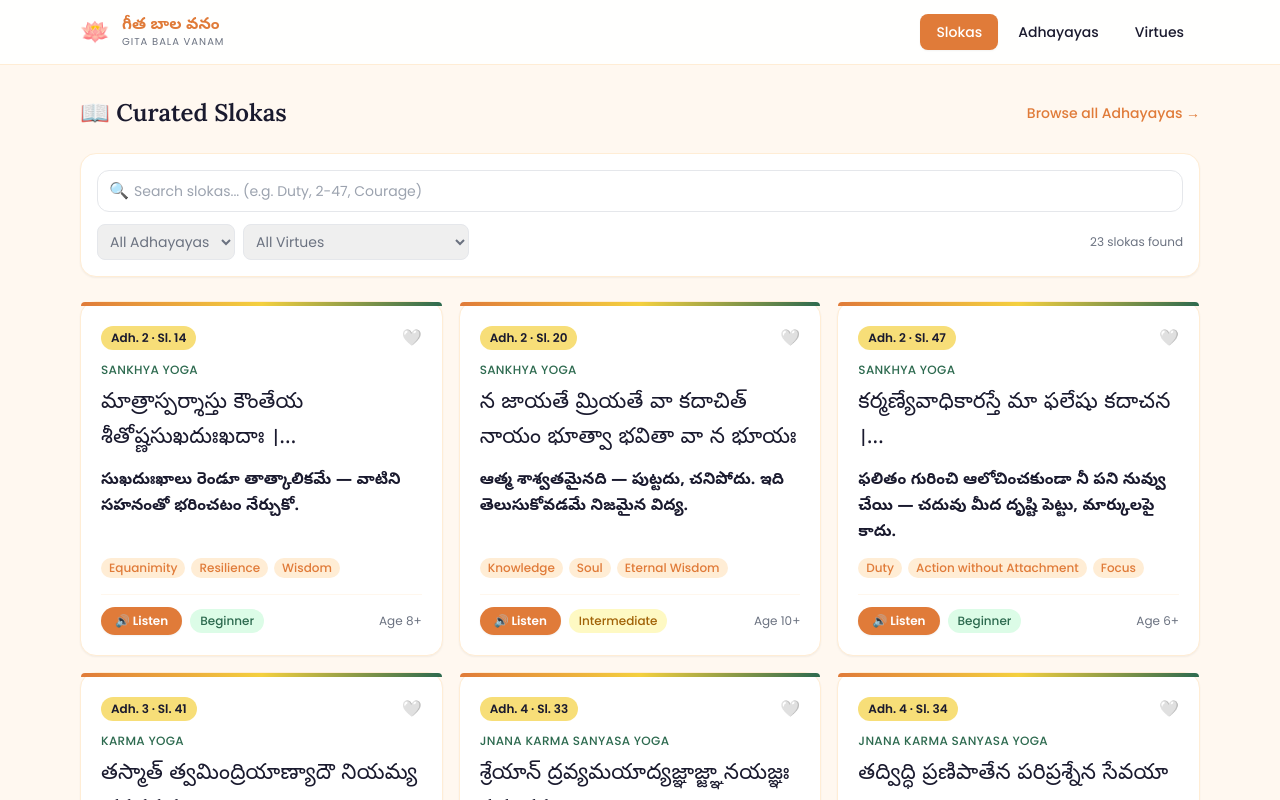
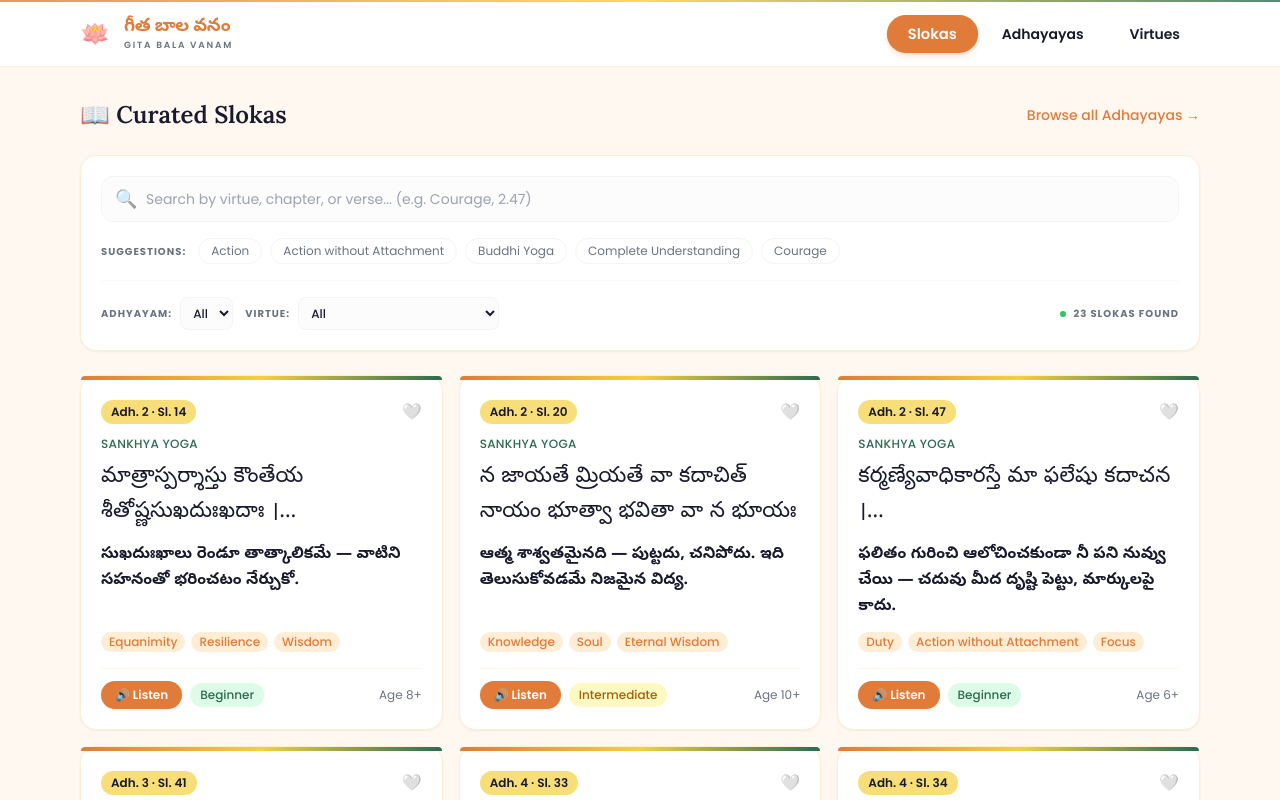
Before and after one commit to ppavankumar19/gita-bodha, a React (Vite) app: page /slokas in a window 1280 px wide. Shown: the top 800 px of the page. Built offline with nearby package versions, Linux system fonts and the light colour scheme.

Commit message:
feat(ui): add search suggestions and premium header aesthetic

```diff
--- a/src/components/Header.jsx
+++ b/src/components/Header.jsx
@@ -11,32 +11,38 @@ export default function Header() {
   const [menuOpen, setMenuOpen] = useState(false);
 
   return (
-    <header className="bg-white/90 backdrop-blur-sm border-b border-orange-100 sticky top-0 z-50">
+    <header className="bg-white/95 backdrop-blur-md border-b border-orange-100 sticky top-0 z-50 transition-all duration-300">
+      {/* Top accent line */}
+      <div className="h-0.5 bg-gradient-to-r from-primary via-accent to-secondary opacity-80" />
+
       <div className="max-w-6xl mx-auto px-4 h-16 flex items-center justify-between">
 
         {/* Logo */}
-        <Link to="/" className="flex items-center gap-3 group">
-          <span className="text-2xl group-hover:scale-110 transition-transform duration-200">🪷</span>
+        <Link to="/" className="flex items-center gap-3.5 group active:scale-95 transition-transform">
+          <div className="relative">
+            <span className="text-2xl block group-hover:rotate-12 transition-transform duration-300">🪷</span>
+            <div className="absolute inset-0 bg-primary/20 blur-xl rounded-full opacity-0 group-hover:opacity-100 transition-opacity" />
+          </div>
           <div className="leading-tight">
-            <div className="font-telugu font-bold text-primary text-base leading-tight">
+            <div className="font-telugu font-bold text-primary text-lg leading-tight tracking-tight">
               గీత బాల వనం
             </div>
-            <div className="font-ui text-text-muted text-[10px] tracking-widest uppercase">
+            <div className="font-ui text-text-muted text-[9px] tracking-[0.2em] uppercase font-semibold">
               Gita Bala Vanam
             </div>
           </div>
         </Link>
 
         {/* Desktop nav */}
-        <nav className="hidden sm:flex items-center gap-1">
+        <nav className="hidden sm:flex items-center gap-1.5">
           {navLinks.map(({ to, label }) => (
             <NavLink
               key={to}
               to={to}
               className={({ isActive }) =>
-                `font-ui px-4 py-2 rounded-lg text-sm font-medium transition-all duration-150 ${
+                `font-ui px-5 py-2 rounded-full text-sm font-semibold transition-all duration-200 ${
                   isActive
-                    ? 'bg-primary text-white shadow-sm'
+                    ? 'bg-primary text-white shadow-md shadow-primary/20 scale-105'
                     : 'text-text-main hover:bg-orange-50 hover:text-primary'
                 }`
               }
@@ -46,29 +52,33 @@ export default function Header() {
           ))}
         </nav>
 
-        {/* Mobile hamburger */}
+        {/* Mobile menu button */}
         <button
-          className="sm:hidden p-2 rounded-lg hover:bg-orange-50 transition-colors"
+          className="sm:hidden p-2.5 rounded-xl hover:bg-orange-50 transition-all active:scale-90"
           onClick={() => setMenuOpen(o => !o)}
           aria-label="Toggle menu"
         >
-          <div className={`w-5 h-0.5 bg-text-main transition-all duration-200 ${menuOpen ? 'rotate-45 translate-y-1.5' : ''}`} />
-          <div className={`w-5 h-0.5 bg-text-main my-1 transition-all duration-200 ${menuOpen ? 'opacity-0' : ''}`} />
-          <div className={`w-5 h-0.5 bg-text-main transition-all duration-200 ${menuOpen ? '-rotate-45 -translate-y-1.5' : ''}`} />
+          <div className="w-6 h-5 flex flex-col justify-between relative">
+            <span className={`w-full h-0.5 bg-text-main rounded-full transition-all duration-300 transform origin-left ${menuOpen ? 'rotate-[42deg] translate-y-[-1px]' : ''}`} />
+            <span className={`w-full h-0.5 bg-text-main rounded-full transition-all duration-200 ${menuOpen ? 'opacity-0 scale-x-0' : ''}`} />
+            <span className={`w-full h-0.5 bg-text-main rounded-full transition-all duration-300 transform origin-left ${menuOpen ? '-rotate-[42deg] translate-y-[1px]' : ''}`} />
+          </div>
         </button>
       </div>
 
-      {/* Mobile menu */}
-      {menuOpen && (
-        <div className="sm:hidden border-t border-orange-100 bg-white px-4 py-3 flex flex-col gap-1">
+      {/* Mobile menu (Mobile menu) */}
+      <div className={`sm:hidden overflow-hidden transition-all duration-300 ease-in-out bg-white border-t border-orange-50 ${menuOpen ? 'max-h-64 opacity-100' : 'max-h-0 opacity-0'}`}>
+        <div className="px-4 py-4 flex flex-col gap-2 shadow-inner">
           {navLinks.map(({ to, label }) => (
             <NavLink
               key={to}
               to={to}
               onClick={() => setMenuOpen(false)}
               className={({ isActive }) =>
-                `font-ui px-4 py-2.5 rounded-lg text-sm font-medium transition-colors ${
-                  isActive ? 'bg-primary text-white' : 'text-text-main hover:bg-orange-50'
+                `font-ui px-4 py-3 rounded-xl text-sm font-semibold transition-all ${
+                  isActive
+                    ? 'bg-primary/10 text-primary border-l-4 border-primary'
+                    : 'text-text-main hover:bg-orange-50'
                 }`
               }
             >
@@ -76,7 +86,7 @@ export default function Header() {
             </NavLink>
           ))}
         </div>
-      )}
+      </div>
     </header>
   );
 }
--- a/src/components/SearchBar.jsx
+++ b/src/components/SearchBar.jsx
@@ -15,58 +15,92 @@ export default function SearchBar({ query, setQuery, filters, setFilters, result
 
   const hasFilter = query || filters.chapter || filters.theme;
 
+  // Suggest popular virtues based on current query or just common ones
+  const suggestions = themes.filter(t =>
+    !query || t.toLowerCase().includes(query.toLowerCase())
+  ).slice(0, 5);
+
   return (
-    <div className="bg-white rounded-2xl shadow-sm border border-orange-100 p-4">
-      <div className="relative mb-3">
-        <span className="absolute left-3 top-1/2 -translate-y-1/2 text-text-muted">🔍</span>
+    <div className="bg-white rounded-2xl shadow-sm border border-orange-100 p-5 transition-all focus-within:shadow-md focus-within:border-orange-200">
+      <div className="relative mb-4">
+        <span className="absolute left-3.5 top-1/2 -translate-y-1/2 text-primary/60 text-lg">🔍</span>
         <input
           type="text"
           value={query}
           onChange={handleQuery}
-          placeholder="Search slokas... (e.g. Duty, 2-47, Courage)"
-          className="w-full pl-9 pr-4 py-2.5 rounded-xl border border-gray-200 focus:outline-none focus:border-primary text-sm"
+          placeholder="Search by virtue, chapter, or verse... (e.g. Courage, 2.47)"
+          className="w-full pl-11 pr-10 py-3 rounded-xl border border-gray-100 bg-gray-50/50 focus:bg-white focus:outline-none focus:border-primary/50 text-sm transition-all"
         />
         {query && (
           <button
             onClick={() => setQuery('')}
-            className="absolute right-3 top-1/2 -translate-y-1/2 text-text-muted hover:text-text-main text-lg"
+            className="absolute right-3.5 top-1/2 -translate-y-1/2 text-gray-400 hover:text-text-main text-xl transition-colors"
           >
             ×
           </button>
         )}
       </div>
 
-      <div className="flex flex-wrap gap-2 items-center">
+      {/* Suggested Virtues "Auto-update" search */}
+      <div className="flex flex-wrap gap-2 mb-4 items-center">
+        <span className="text-[10px] font-bold text-text-muted uppercase tracking-widest mr-1">Suggestions:</span>
+        {suggestions.map(t => (
+          <button
+            key={t}
+            onClick={() => { setQuery(t); setFilters(f => ({ ...f, theme: null })); }}
+            className={`text-xs px-3 py-1 rounded-full border transition-all ${
+              query === t
+                ? 'bg-primary text-white border-primary shadow-sm scale-105'
+                : 'bg-white text-text-muted border-gray-100 hover:border-primary hover:text-primary'
+            }`}
+          >
+            {t}
+          </button>
+        ))}
+      </div>
+
+      <div className="flex flex-wrap gap-3 items-center pt-4 border-t border-gray-50">
+        <div className="flex items-center gap-2">
+          <label className="text-[10px] font-bold text-text-muted uppercase tracking-widest">Adhyayam:</label>
           <select
             value={filters.chapter || ''}
             onChange={e => setFilters(f => ({ ...f, chapter: e.target.value || null }))}
-          className="text-sm border border-gray-200 rounded-lg px-2 py-1.5 focus:outline-none focus:border-primary text-text-muted"
+            className="text-xs border border-gray-100 bg-gray-50/50 rounded-lg px-2 py-1.5 focus:outline-none focus:border-primary text-text-main font-medium cursor-pointer"
           >
-          <option value="">All Adhayayas</option>
+            <option value="">All</option>
             {chapters.map(c => (
-            <option key={c} value={c}>Adhyayam {c}</option>
+              <option key={c} value={c}>{c}</option>
             ))}
           </select>
+        </div>
 
+        <div className="flex items-center gap-2">
+          <label className="text-[10px] font-bold text-text-muted uppercase tracking-widest">Virtue:</label>
           <select
             value={filters.theme || ''}
             onChange={e => setFilters(f => ({ ...f, theme: e.target.value || null }))}
-          className="text-sm border border-gray-200 rounded-lg px-2 py-1.5 focus:outline-none focus:border-primary text-text-muted"
+            className="text-xs border border-gray-100 bg-gray-50/50 rounded-lg px-2 py-1.5 focus:outline-none focus:border-primary text-text-main font-medium cursor-pointer"
           >
-          <option value="">All Virtues</option>
+            <option value="">All</option>
             {themes.map(t => (
               <option key={t} value={t}>{t}</option>
             ))}
           </select>
+        </div>
 
         {hasFilter && (
-          <button onClick={clearAll} className="text-xs text-primary underline hover:no-underline">
-            Clear filters
+          <button onClick={clearAll} className="ml-2 text-[10px] font-bold text-primary uppercase tracking-widest hover:underline decoration-2 underline-offset-4">
+            Reset Filters
           </button>
         )}
 
         {resultCount !== undefined && (
-          <span className="ml-auto text-xs text-text-muted">{resultCount} slokas found</span>
+          <div className="ml-auto flex items-center gap-2">
+            <span className="w-1.5 h-1.5 rounded-full bg-green-500 animate-pulse" />
+            <span className="text-[10px] font-bold text-text-muted uppercase tracking-widest">
+              {resultCount} {resultCount === 1 ? 'Sloka' : 'Slokas'} found
+            </span>
+          </div>
         )}
       </div>
     </div>
```
Lines whose indentation alone changed are shown as unchanged.
